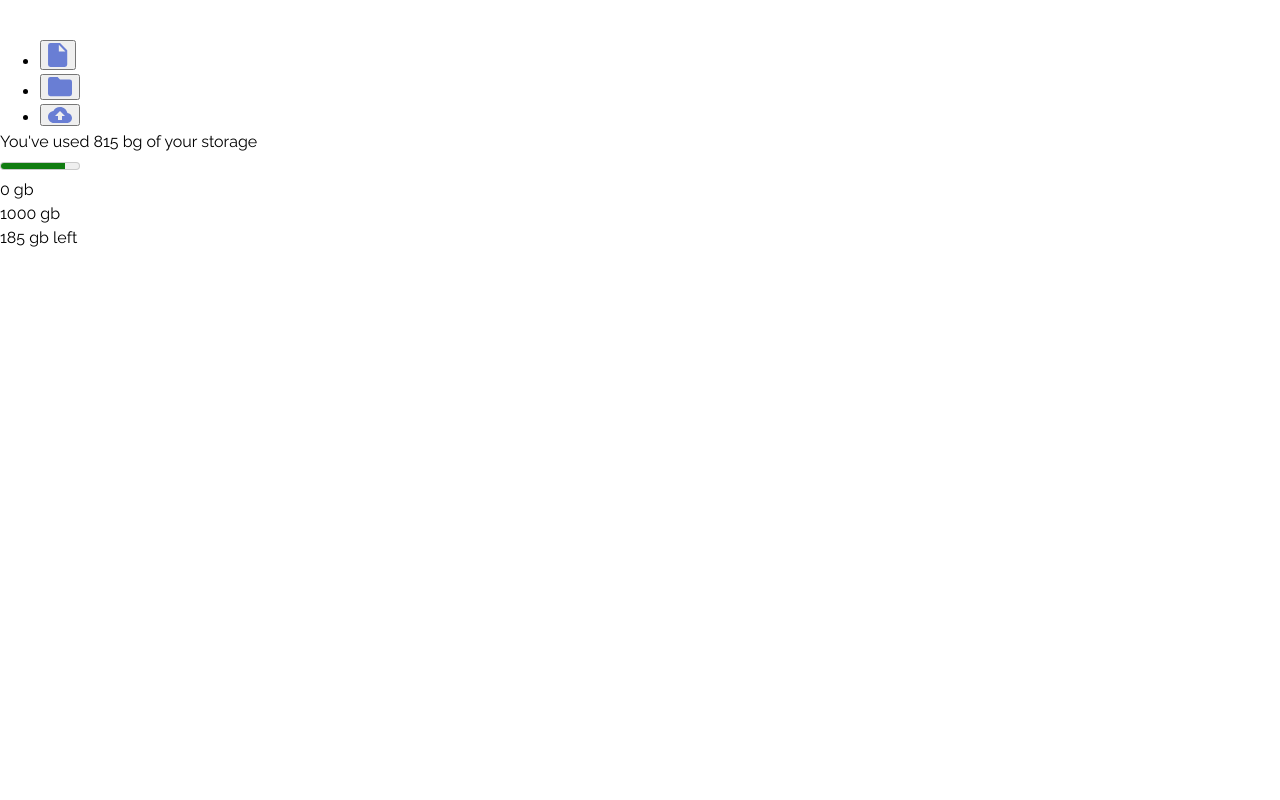
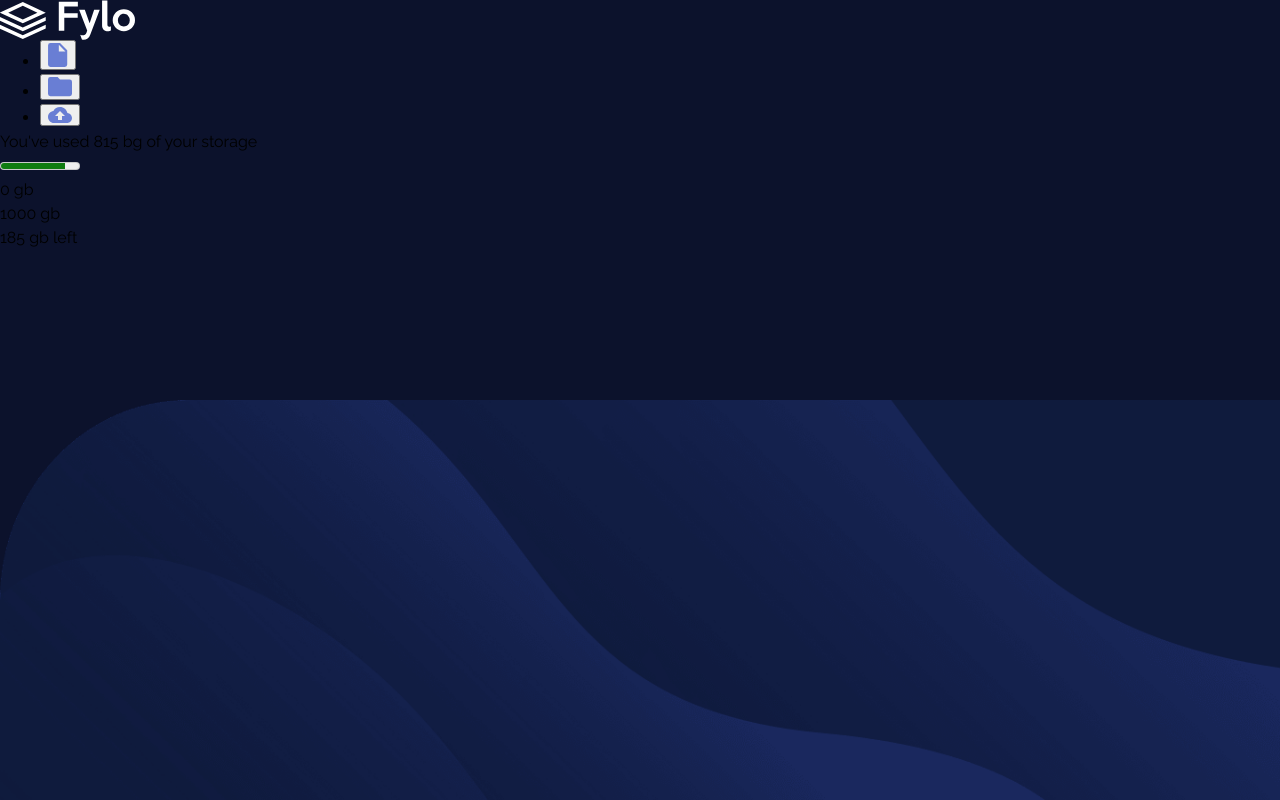
Before and after one commit to FraCav99/fylo-data-storage-component-fm, a website built with Vite: page index.html in a window 1280 px wide. Built offline with nearby package versions, Linux system fonts and the light colour scheme.

Commit message:
styles: add background images and color to body

```diff
--- a/index.html
+++ b/index.html
@@ -17,6 +17,7 @@
     <link href="https://fonts.googleapis.com/css2?family=Raleway:wght@400;700&display=swap" rel="stylesheet">
   </head>
   <body>
+    <main>
       <section class="fylo-upper-section">
         <header>
           <img src="./images/logo.svg" alt="Fylo" />
@@ -45,7 +46,6 @@
       <section class="fylo-bottom-section">
         <div class="storage-info-wrapper">
           <p>You've used <span>815 bg</span> of your storage</p>
-
          <div class="meter-gauge-wrapper">
           <meter value="815" min="0" max="1000"></meter>
           <div class="storage-bounds">
@@ -54,12 +54,13 @@
           </div>
          </div>
         </div>
-
         <p class="leftover-storage-tooltip">
           <span>185</span>
           <span>gb left</span>
         </p>
       </section>
+    </main>
+
     <script type="module" src="./src/main.js"></script>
   </body>
 </html>
--- a/src/style.scss
+++ b/src/style.scss
@@ -1,4 +1,7 @@
 @use "./reset.scss";
+
+$md-breakpoint: 768px;
+$lg-breakpoint: 1440px;
 
 :root {
     // Colors
@@ -33,4 +36,14 @@
 body {
     font-family: var(--font-fam);
     font-optical-sizing: auto;
+    min-height: 100dvh;
+    background-color: var(--blue-950);
+    background-image: url("../images/bg-mobile.png");
+    background-repeat: no-repeat;
+    background-size: cover;
+    @media screen and (min-width: $md-breakpoint) {
+        background-image: url("../images//bg-desktop.png");
+        background-size: 100% 50%;
+        background-position: bottom center;
+    }
 }
```
Lines whose indentation alone changed are shown as unchanged.
